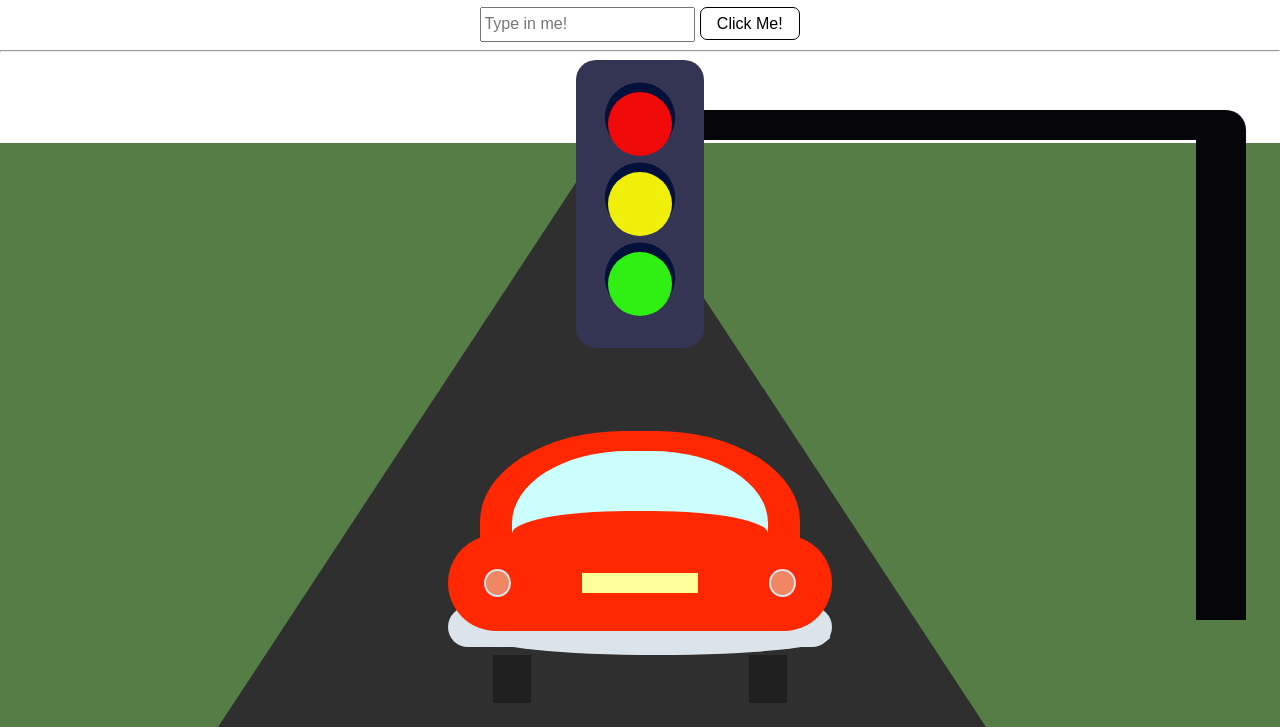
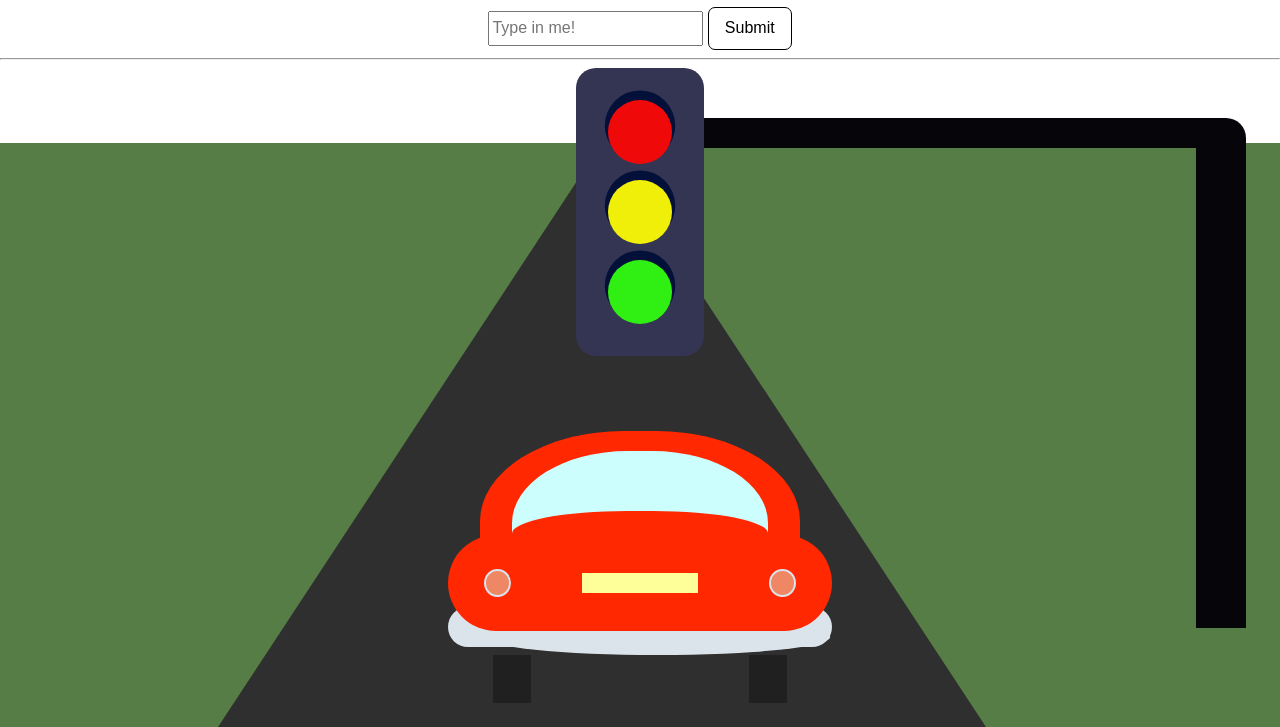
Before and after one commit to jlmcd/vanillajs-2-lecture, a plain HTML site: page index.html in a window 1280 px wide. Shown: the part 73-800 px from the top of the page. Drawn offline with Linux system fonts and the light colour scheme.

```diff
--- a/index.html
+++ b/index.html
@@ -10,10 +10,12 @@
   <body>
     <header>
       <h1>Javascript DOM Manipulation Day 2</h1>
-      <input placeholder="Type in me!" type="text" />
-      <button>Click Me!</button>
+      <form>
+        <input placeholder="Type in me!" type="text" />
+        <input type='submit'></input>
+      </form>
     </header>
-    <hr>
+    <hr />
     <div id="javascript-zone">
       <div id="traffic-light">
         <div id="light-container">
--- a/style.css
+++ b/style.css
@@ -9,22 +9,22 @@ font-family: sans-serif;
 header {
   text-align: center;
 }
-header input, header button {
+header input, header input[type='submit'] {
   font-size: 1rem;
 }
 header input {
   line-height: 1.8rem;
 }
-header button {
+header input[type='submit'] {
   background: none;
   border: 1px solid black;
   border-radius: 7px;
   padding: .4rem 1rem;
 }
-header button:active {
+header input[type='submit']:active {
   box-shadow: #000 0 2px 10px inset;
 }
-header button:focus {
+header input[type='submit']:focus {
   outline: none;
   cursor: pointer;
 }
```
